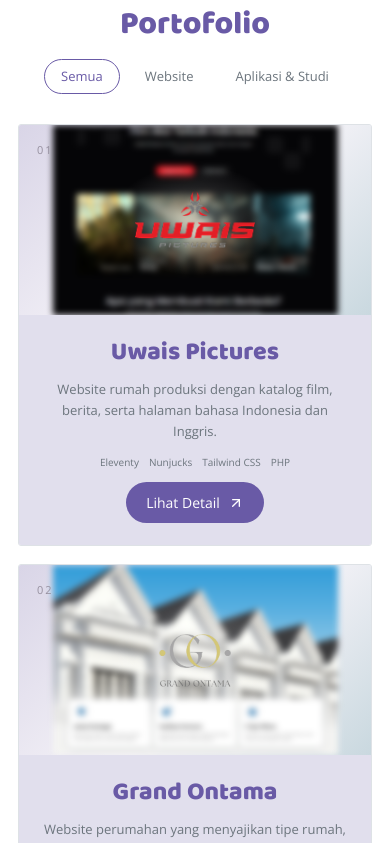
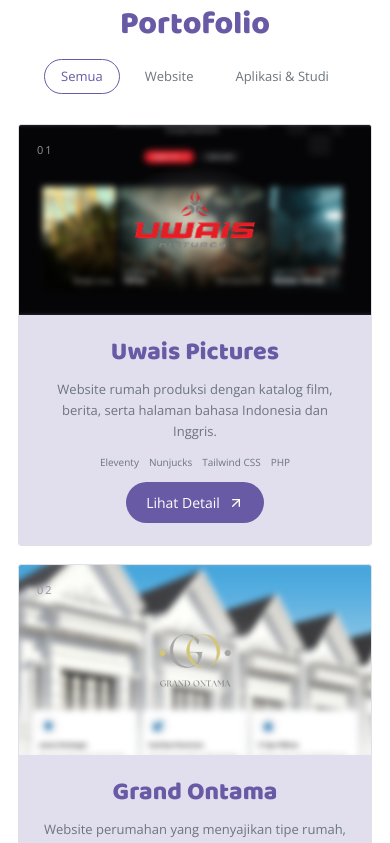
Before and after one commit to bagus-mahmudie/my-portfolio, a Next.js app: page / in a window 390 px wide. Shown: the part 2620-3463 px from the top of the page. Built offline with nearby package versions, Linux system fonts and the light colour scheme; no server answers.

Commit message:
fix: fill mobile project card backgrounds edge to edge

```diff
--- a/src/app/globals.css
+++ b/src/app/globals.css
@@ -813,6 +813,10 @@
   .project-grid {
     gap: 18px;
   }
+  .project-image .project-backdrop {
+    object-fit: cover;
+    transform: scale(1.04);
+  }
   .project-overlay {
     padding: 18px;
   }
```
